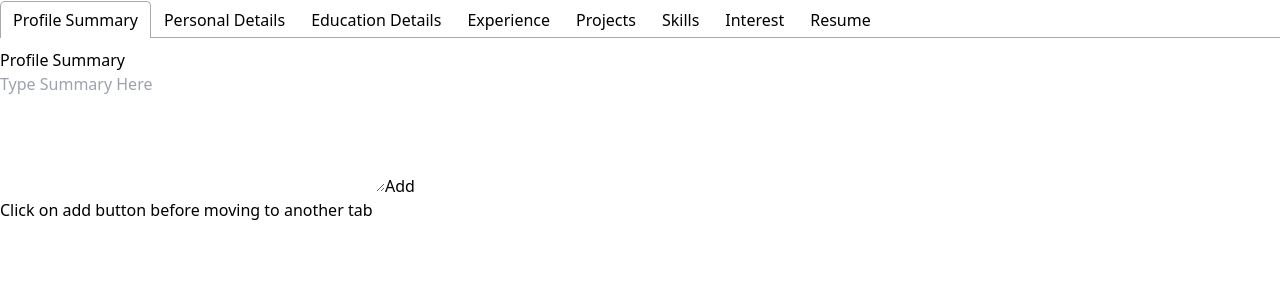
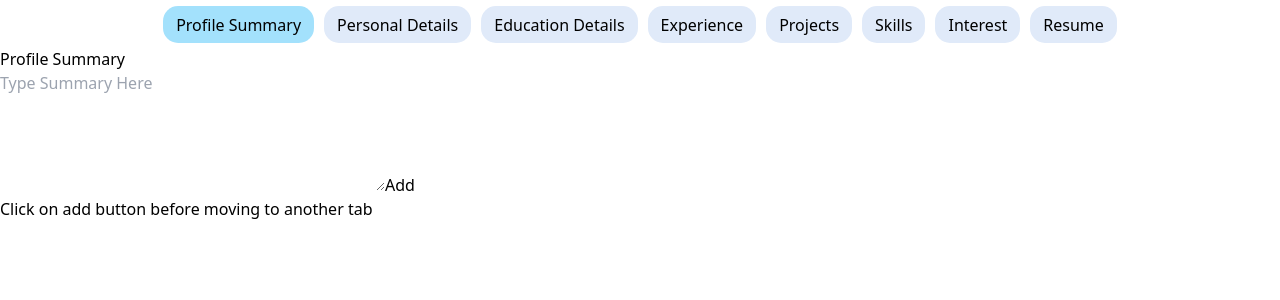
Before and after one commit to Jatin-Panesiya/resumeBuilder-, a React (Vite) app: page / in a window 1280 px wide. Shown: the top 300 px of the page. Built offline with nearby package versions, Linux system fonts and the light colour scheme.

Commit message:
header designed

```diff
--- a/src/App.jsx
+++ b/src/App.jsx
@@ -1,6 +1,5 @@
 import PersonalData from "./components/PersonalData";
 import { Tab, Tabs, TabList, TabPanel } from 'react-tabs';
-import 'react-tabs/style/react-tabs.css';
 import EducationData from "./components/EducationData";
 import Skills from "./components/Skills";
 import Resume from "./components/Resume";
@@ -8,16 +7,17 @@ import Interests from "./components/Interests";
 import Experience from "./components/Experience";
 import Projects from "./components/Projects";
 import Summary from "./components/Summary";
+import React from "react";
 function App() {
 
 
   return (
-    <div>
+    <React.Fragment>
 
       <Tabs>
 
-        <TabList>
-        <Tab>Profile Summary</Tab>
+        <TabList >
+          <Tab>Profile Summary</Tab>
           <Tab>Personal Details</Tab>
           <Tab>Education Details</Tab>
           <Tab>Experience</Tab>
@@ -27,20 +27,20 @@ function App() {
           <Tab>Resume</Tab>
         </TabList>
 
-        <TabPanel><Summary/></TabPanel>
+        <TabPanel><Summary /></TabPanel>
         <TabPanel><PersonalData /></TabPanel>
-        <TabPanel><EducationData/></TabPanel>
-        <TabPanel><Experience/></TabPanel>
-        <TabPanel><Projects/></TabPanel>
-        <TabPanel><Skills/></TabPanel>
-        <TabPanel><Interests/></TabPanel>
-        <TabPanel><Resume/></TabPanel>
+        <TabPanel><EducationData /></TabPanel>
+        <TabPanel><Experience /></TabPanel>
+        <TabPanel><Projects /></TabPanel>
+        <TabPanel><Skills /></TabPanel>
+        <TabPanel><Interests /></TabPanel>
+        <TabPanel><Resume /></TabPanel>
 
       </Tabs>
 
 
 
-    </div>
+    </React.Fragment>
   );
 }
 
--- a/src/index.css
+++ b/src/index.css
@@ -1,3 +1,67 @@
 @tailwind base;
 @tailwind components;
 @tailwind utilities;
+
+.react-tabs {
+  -webkit-tap-highlight-color: transparent;
+}
+
+.react-tabs__tab-list {
+  display: flex;
+  justify-content: center;
+  flex-wrap: wrap;
+}
+@media (max-width: 350px) {
+  .react-tabs__tab-list {
+    justify-content: start;
+  }
+}
+
+.react-tabs__tab {
+  display: inline-block;
+  border: 1px solid transparent;
+  border-bottom: none;
+  bottom: -1px;
+  position: relative;
+  list-style: none;
+  padding: 6px 12px;
+  cursor: pointer;
+  background-color: #e0eaf9;
+  border-radius: 15px;
+  margin: 5px 5px;
+}
+
+.react-tabs__tab--selected {
+    transition: background 0.5s ease;
+  background: #38bdf875;
+  font-weight: 500;
+  color: black;
+  border-radius: 15px;
+}
+
+.react-tabs__tab--disabled {
+  color: GrayText;
+  cursor: default;
+}
+
+.react-tabs__tab:focus {
+  outline: none;
+}
+
+.react-tabs__tab:focus:after {
+  content: "";
+  position: absolute;
+  height: 5px;
+  left: -4px;
+  right: -4px;
+  bottom: -5px;
+  background: #fff;
+}
+
+.react-tabs__tab-panel {
+  display: none;
+}
+
+.react-tabs__tab-panel--selected {
+  display: block;
+}
```
